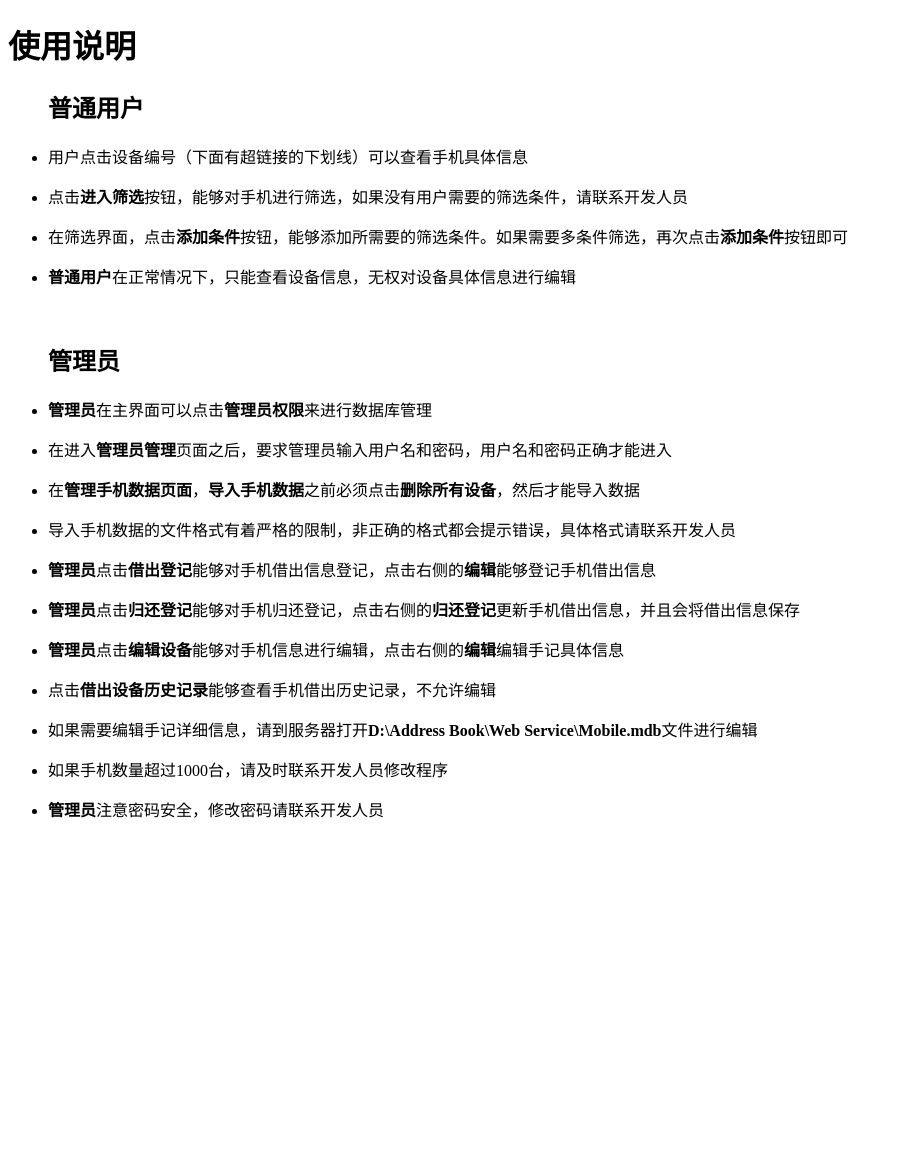
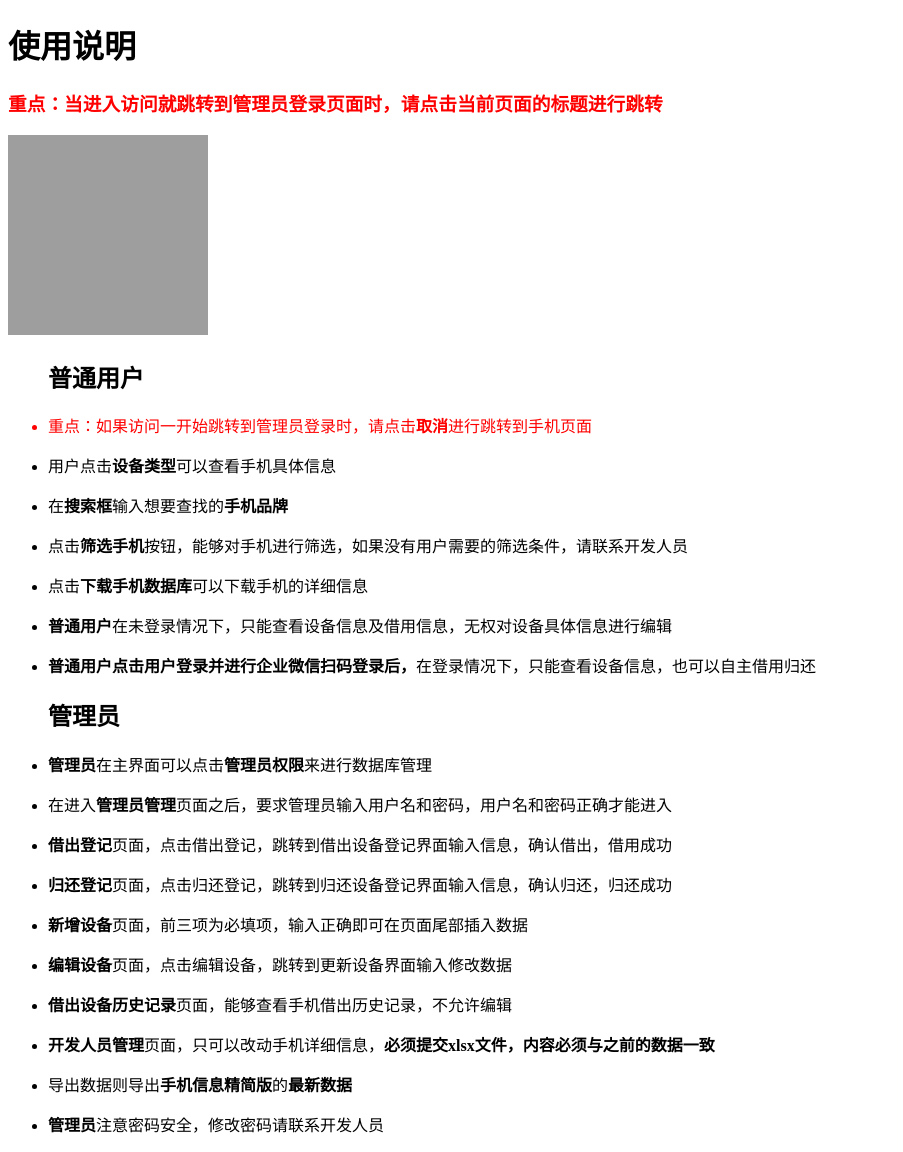
Before and after one commit to problemssr/TelPhoneSystem, a Django app: page /phone/instructions/ in a window 1280 px wide. Shown: the whole page, without its empty margins (0-903 px from the left). Before the commit the page ends 818 px from the top, so only its background shows below. Run offline with Django 4.2, Linux system fonts and the light colour scheme; grey boxes are pictures that could not be loaded.

Commit message:
修改bug 新增用户登录功能

```diff
--- a/TelPhoneSystem/urls.py
+++ b/TelPhoneSystem/urls.py
@@ -21,6 +21,7 @@ from api import views
 urlpatterns = [
     # path('admin/', admin.site.urls),
     path('phone/list/', views.phone_list),
+    path('phone/borrowInfo/', views.user_borrow),
     path('phone/<int:nid>/detail/', views.phone_detail),
     path('phone/instructions/', views.phone_instructions),
     path('phone/monthList/', views.one_month_list),
@@ -32,11 +33,11 @@ urlpatterns = [
     path('admin/list/', views.admin_list),
 
     path('admin/borrow/', views.admin_borrow),
-    path('admin/borrow/<int:nid>/detail/', views.admin_borrow_detail),
+    path('admin/borrow/<int:nid>/detail/<int:user>/', views.admin_borrow_detail),
 
     path('admin/restore/', views.admin_restore),
-    path('admin/restore/<int:nid>/detail/', views.admin_restore_detail),
-    path('admin/restore/<int:nid>/delete/', views.delete_restore_detail),
+    path('admin/restore/<int:nid>/detail/<int:user>/', views.admin_restore_detail),
+    path('admin/restore/<int:nid>/delete/<int:user>/', views.delete_restore_detail),
 
     path('admin/add/', views.admin_add),
     path('admin/edit/', views.admin_edit),
--- a/api/templates/adminHTML/add_detail.html
+++ b/api/templates/adminHTML/add_detail.html
@@ -37,7 +37,7 @@
                     <td>
                         <input type="submit" class="btn btn-primary" value="新 增">
                         <a href="/admin/list/" style="margin-left: 30px;">
-                            <button class="btn btn-default">取 消</button>
+                            <button type="button" class="btn btn-default">取 消</button>
                         </a>
                     </td>
                 </tr>
--- a/api/templates/adminHTML/borrow.html
+++ b/api/templates/adminHTML/borrow.html
@@ -53,7 +53,7 @@
                         <td>{{ item.phone_source }}</td>
                         <td>{{ item.phone_IMEI }}</td>
                         <td>
-                            <a href="/admin/borrow/{{ item.phone_id }}/detail/"
+                            <a href="/admin/borrow/{{ item.phone_id }}/detail/{{ 0 }}/"
                                style="text-decoration: none;color: white">
                                 <button class="btn btn-sm btn-primary" id="banbtn">
                                     借出登记
--- a/api/templates/adminHTML/restore_detail.html
+++ b/api/templates/adminHTML/restore_detail.html
@@ -65,7 +65,7 @@
             <tr>
                 <td>操作</td>
                 <td>
-                    <a href="/admin/restore/{{ form_phone.phone_id }}/delete/" style="margin-left: 30px;">
+                    <a href="/admin/restore/{{ form_phone.phone_id }}/delete/{{ 0 }}/" style="margin-left: 30px;">
                         <button>确定归还</button>
                     </a>
                     <a href="/admin/restore/" style="margin-left: 30px;">
--- a/api/templates/layout.html
+++ b/api/templates/layout.html
@@ -9,8 +9,9 @@
         a {
             text-decoration: none !important;
         }
-        th,td{
-            vertical-align:middle !important;
+
+        th, td {
+            vertical-align: middle !important;
         }
     </style>
     {% block css %}{% endblock %}
--- a/api/templates/phone_instructions.html
+++ b/api/templates/phone_instructions.html
@@ -1,3 +1,4 @@
+{% load static %}
 <!DOCTYPE html>
 <html lang="en">
 <head>
@@ -6,26 +7,28 @@
 </head>
 <body>
 <h1>使用说明</h1>
+<h3 style="color: red;">重点：当进入访问就跳转到管理员登录页面时，请点击<b>当前页面的标题</b>进行跳转</h3>
+<img src="{% static 'images/img.png' %}" alt="举个例子" style="height: 200px;width: 200px;">
 <ul>
     <h2>普通用户</h2>
-    <li><p>用户点击设备编号（下面有超链接的下划线）可以查看手机具体信息</p></li>
-    <li><p>点击<b>进入筛选</b>按钮，能够对手机进行筛选，如果没有用户需要的筛选条件，请联系开发人员</p></li>
-    <li><p>在筛选界面，点击<b>添加条件</b>按钮，能够添加所需要的筛选条件。如果需要多条件筛选，再次点击<b>添加条件</b>按钮即可</p></li>
-    <li><p><b>普通用户</b>在正常情况下，只能查看设备信息，无权对设备具体信息进行编辑</p></li>
-    <p>&nbsp;</p>
+    <li style="color: red;">重点：如果访问一开始跳转到管理员登录时，请点击<b>取消</b>进行跳转到手机页面</li>
+    <li><p>用户点击<b>设备类型</b>可以查看手机具体信息</p></li>
+    <li><p>在<b>搜索框</b>输入想要查找的<b>手机品牌</b></p></li>
+    <li><p>点击<b>筛选手机</b>按钮，能够对手机进行筛选，如果没有用户需要的筛选条件，请联系开发人员</p></li>
+    <li><p>点击<b>下载手机数据库</b>可以下载手机的详细信息</p></li>
+    <li><p><b>普通用户</b>在未登录情况下，只能查看设备信息及借用信息，无权对设备具体信息进行编辑</p></li>
+    <li><p><b>普通用户点击用户登录并进行企业微信扫码登录后，</b>在登录情况下，只能查看设备信息，也可以自主借用归还</p></li>
     <h2>管理员</h2>
     <li><p><b>管理员</b>在主界面可以点击<b>管理员权限</b>来进行数据库管理</p></li>
     <li><p>在进入<b>管理员管理</b>页面之后，要求管理员输入用户名和密码，用户名和密码正确才能进入</p></li>
-    <li><p>在<b>管理手机数据页面</b>，<b>导入手机数据</b>之前必须点击<b>删除所有设备</b>，然后才能导入数据</p></li>
-    <li><p>导入手机数据的文件格式有着严格的限制，非正确的格式都会提示错误，具体格式请联系开发人员</p></li>
-    <li><p><b>管理员</b>点击<b>借出登记</b>能够对手机借出信息登记，点击右侧的<b>编辑</b>能够登记手机借出信息</p></li>
-    <li><p><b>管理员</b>点击<b>归还登记</b>能够对手机归还登记，点击右侧的<b>归还登记</b>更新手机借出信息，并且会将借出信息保存</p></li>
-    <li><p><b>管理员</b>点击<b>编辑设备</b>能够对手机信息进行编辑，点击右侧的<b>编辑</b>编辑手记具体信息</p></li>
-    <li><p>点击<b>借出设备历史记录</b>能够查看手机借出历史记录，不允许编辑</p></li>
-    <li><p>如果需要编辑手记详细信息，请到服务器打开<b>D:\Address Book\Web Service\Mobile.mdb</b>文件进行编辑</p></li>
-    <li><p>如果手机数量超过1000台，请及时联系开发人员修改程序</p></li>
+    <li><p><b>借出登记</b>页面，点击借出登记，跳转到借出设备登记界面输入信息，确认借出，借用成功</p></li>
+    <li><p><b>归还登记</b>页面，点击归还登记，跳转到归还设备登记界面输入信息，确认归还，归还成功</p></li>
+    <li><p><b>新增设备</b>页面，前三项为必填项，输入正确即可在页面尾部插入数据</p></li>
+    <li><p><b>编辑设备</b>页面，点击编辑设备，跳转到更新设备界面输入修改数据</p></li>
+    <li><p><b>借出设备历史记录</b>页面，能够查看手机借出历史记录，不允许编辑</p></li>
+    <li><p><b>开发人员管理</b>页面，只可以改动手机详细信息，<b>必须提交xlsx文件，内容必须与之前的数据一致</b></p></li>
+    <li><p>导出数据则导出<b>手机信息精简版</b>的<b>最新数据</b></p></li>
     <li><p><b>管理员</b>注意密码安全，修改密码请联系开发人员</p></li>
-
 </ul>
 </body>
 </html>
--- a/api/views.py
+++ b/api/views.py
@@ -36,6 +36,29 @@ def phone_list(request):
         "page_string": page_project.html()  # 生成页码
     }
     return render(request, 'phone_list.html', context)
+
+
+def user_borrow(request):
+    # 搜索----start
+    data_dict = {}
+    search_data = request.GET.get('search', "")
+    if search_data:
+        data_dict = {"phone_brand__contains": search_data}
+    # 搜索----end
+
+    # 所有数据
+    data = models.phone_info.objects.filter(**data_dict)
+    count = models.phone_info.objects.count()
+    page_size = request.GET.get("page_size", 10)
+    # 分页
+    page_project = Pagenation(request, data, page_size)
+    context = {
+        "title": "联迪移动支付实验室设备一览表",
+        "count": "设备总数：" + str(count) + "台",
+        "form": page_project.page_queryset,  # 分完页的数据
+        "page_string": page_project.html()  # 生成页码
+    }
+    return render(request, 'user_borrow.html', context)
 
 
 """直接去首页"""
@@ -360,15 +383,22 @@ def admin_borrow(request):
     return render(request, 'adminHTML/borrow.html', context)
 
 
-def admin_borrow_detail(request, nid):
+def admin_borrow_detail(request, nid, user):
     data = models.phone_info.objects.filter(phone_id=nid).first()
+    if user:
+        title = "用户借用登记"
+    else:
+        title = "借出设备登记"
     context = {
-        "title": "借出设备登记",
+        "title": title,
         "form_phone": data,
     }
     # print(data.user.people_name)
     if request.method == "GET":
-        return render(request, 'adminHTML/borrow_detail.html', context)
+        if user:
+            return render(request, 'userHTML/borrow_detail.html', context)
+        else:
+            return render(request, 'adminHTML/borrow_detail.html', context)
     else:
         people_name = request.POST.get('borrow_name')
         restore_time = request.POST.get('restore_time')
@@ -392,7 +422,10 @@ def admin_borrow_detail(request, nid):
                                              history_borrow_time=datetime.datetime.now().strftime("%Y-%m-%d"),
                                              history_restore_time=restore_time,
                                              history_usage=borrow_usage)
-        return redirect('/admin/borrow/')
+        if user:
+            return redirect('/phone/borrowInfo/')
+        else:
+            return redirect('/admin/borrow/')
 
 
 """归还登记"""
@@ -421,20 +454,29 @@ def admin_restore(request):  # 搜索----start
     return render(request, 'adminHTML/restore.html', context)
 
 
-def admin_restore_detail(request, nid):
+def admin_restore_detail(request, nid, user):
     data = models.phone_info.objects.filter(phone_id=nid).first()
-
+    if user:
+        title = "用户归还设备"
+    else:
+        title = "确定归还设备"
     context = {
-        "title": "确定归还设备",
+        "title": title,
         "form_phone": data,
     }
-    return render(request, 'adminHTML/restore_detail.html', context)
+    if user:
+        return render(request, 'userHTML/restore_detail.html', context)
+    else:
+        return render(request, 'adminHTML/restore_detail.html', context)
 
 
-def delete_restore_detail(request, nid):
+def delete_restore_detail(request, nid, user):
     """删除用户表记录"""
     models.borrow_info.objects.filter(phone=nid).delete()
-    return redirect('/admin/restore/')
+    if user:
+        return redirect('/phone/borrowInfo/')
+    else:
+        return redirect('/admin/restore/')
 
 
 class PhoneAddModelForm(forms.ModelForm):
```
Also changed, not shown: api/templates/adminHTML/borrow_detail.html (+5 -3 lines), api/templates/adminHTML/restore.html (+17 -6 lines), api/templates/login.html (+14 -4 lines), api/templates/phone_list.html (+14 -0 lines), api/static/images/squat.jpg (deleted), phone.sqlite3, 1 other file.
